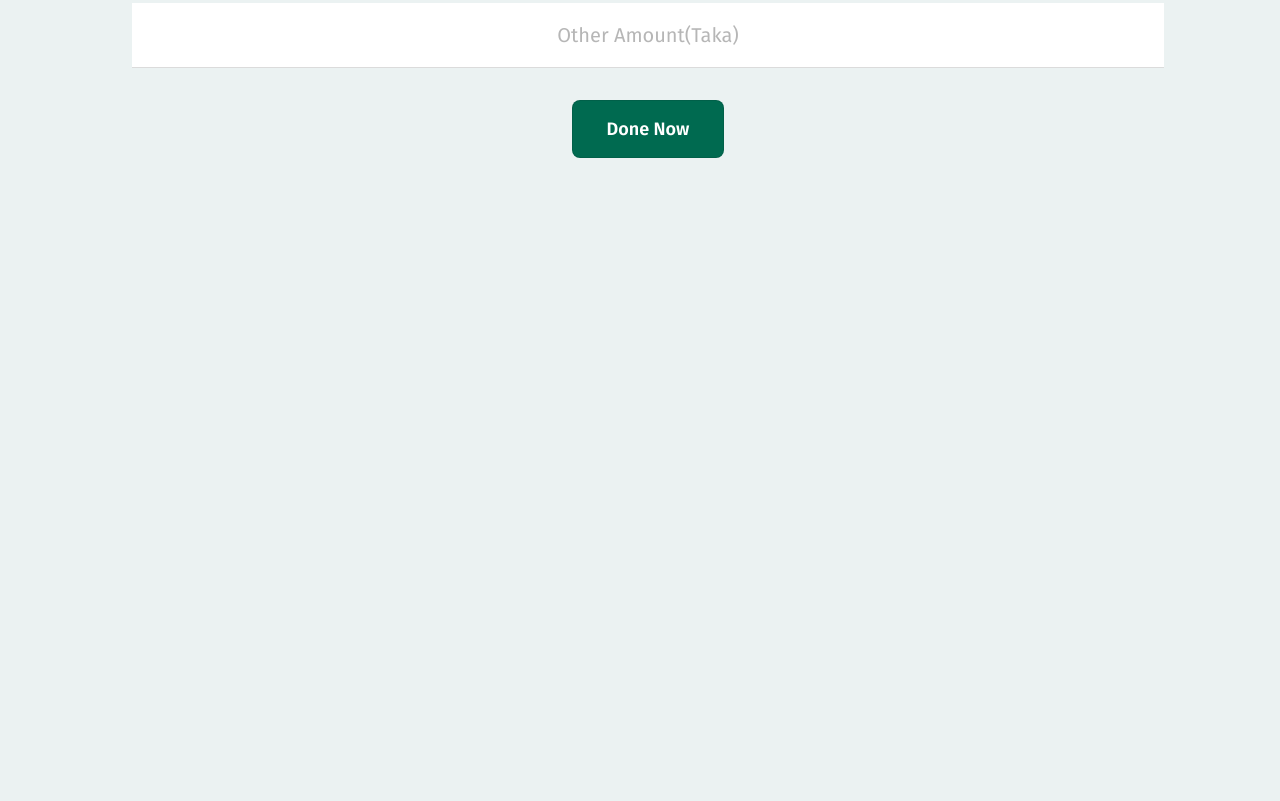
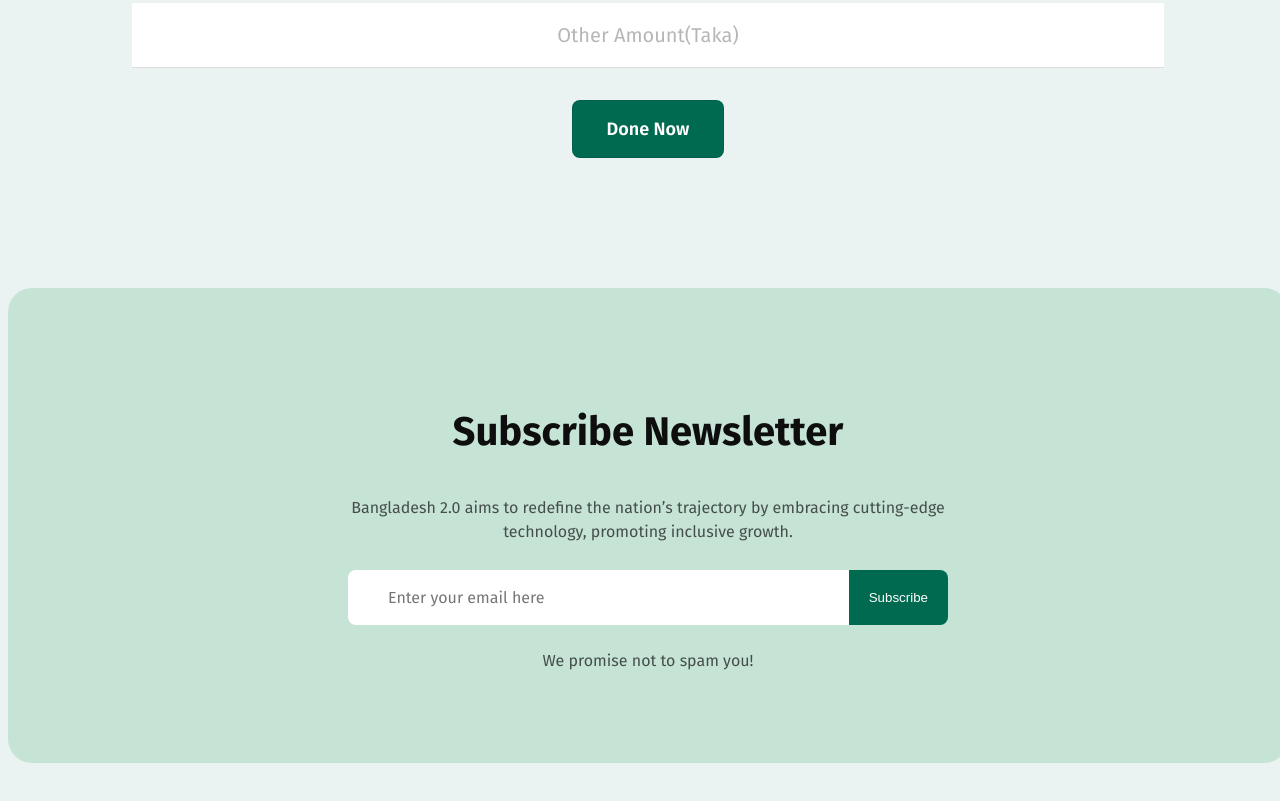
Before and after one commit to shakilad1/Bangladesh-web-repo, a plain HTML site: page index.html in a window 1280 px wide. Shown: the part 2793-3594 px from the top of the page. Before the commit the page ends 3081 px from the top, so only its background shows below. Drawn offline with Linux system fonts and the light colour scheme.

Commit message:
fifth commit

```diff
--- a/index.html
+++ b/index.html
@@ -106,6 +106,19 @@
             </div>
 
         </section>
+        <section class="subscribe">
+            <div class="inner-div">
+            <h3 class="news-letter-title">Subscribe Newsletter</h3>
+            <p class="news-letter-title-des">Bangladesh 2.0 aims to redefine the nation’s trajectory by embracing cutting-edge technology, promoting inclusive growth.</p>
+            <div class="subscription-bar">
+                <input type="email" id="email-input" placeholder="Enter your email here">
+                <button class="subscribe-button button" >Subscribe</button>
+              </div>
+              <div>
+                <p class="promise">We promise not to spam you!</p>
+              </div>
+            </div>
+        </section>
 
     </main>
     <footer>
--- a/styles/style.css
+++ b/styles/style.css
@@ -345,3 +345,85 @@ background: rgb(0, 106, 80);
 padding: 17px 34px 17px 34px;
 margin-top: 32px;
 }
+  /* news-letter */
+  .subscribe{
+  border-radius: 24px;
+  padding: 80px 100px 80px 100px;
+
+
+  background: rgb(198, 228, 214);
+  margin:80px auto;
+}
+  .news-letter-title{
+  color: rgb(14, 14, 14);
+font-family: Fira Sans;
+font-size: 40px;
+font-weight: 700;
+line-height: 48px;
+letter-spacing: 0%;
+text-align: center;
+  }
+  .news-letter-title-des{
+    color: rgba(14, 14, 14, 0.7);
+font-family: Fira Sans;
+font-size: 16px;
+font-weight: 400;
+line-height: 24px;
+letter-spacing: 0%;
+text-align: center;
+width: 622px;
+height: 48px;
+margin: 16px auto;
+  }
+  .subscription-bar {
+
+    padding: 10px;
+    display: flex; /* Use flexbox for easy layout */
+    justify-content: center;
+    width: 600px; /* Fixed width as per the image */
+    margin: 0px auto;
+
+  }
+
+  #email-input {
+
+    color: rgba(14, 14, 14, 0.3);
+font-family: Fira Sans;
+font-size: 16px;
+font-weight: 400;
+line-height: 19px;
+letter-spacing: 0%;
+text-align: left;
+    border: none;
+    padding: 5px;
+    width: 80%;
+    border-radius: 8px 0px 0px 8px;
+
+background: rgb(255, 255, 255);
+padding: 18px 40px 18px 40px;
+  }
+
+  .subscribe-button {
+    border-radius: 0px 8px 8px 0px;
+
+background: rgb(0, 106, 80);
+    color: white;
+    border: none;
+    padding: 10px 20px;
+    cursor: pointer;
+  }
+  .promise{
+    color: rgba(14, 14, 14, 0.7);
+font-family: Fira Sans;
+font-size: 16px;
+font-weight: 400;
+line-height: 19px;
+letter-spacing: 0%;
+text-align: center;
+  }
+ .inner-div{
+  margin: 0px 64px;
+  height: 235px;
+  margin-bottom:40px;
+
+ }
```
